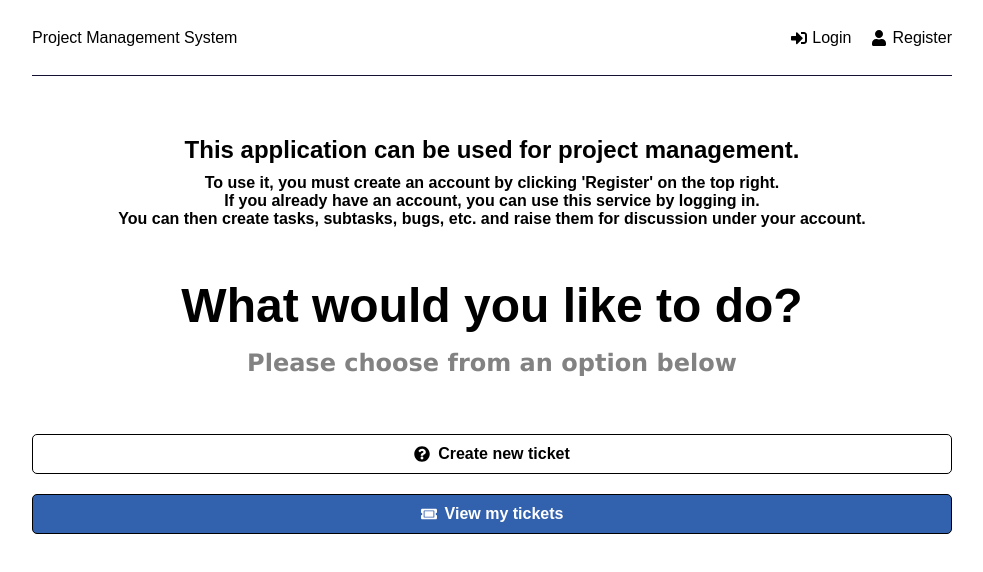
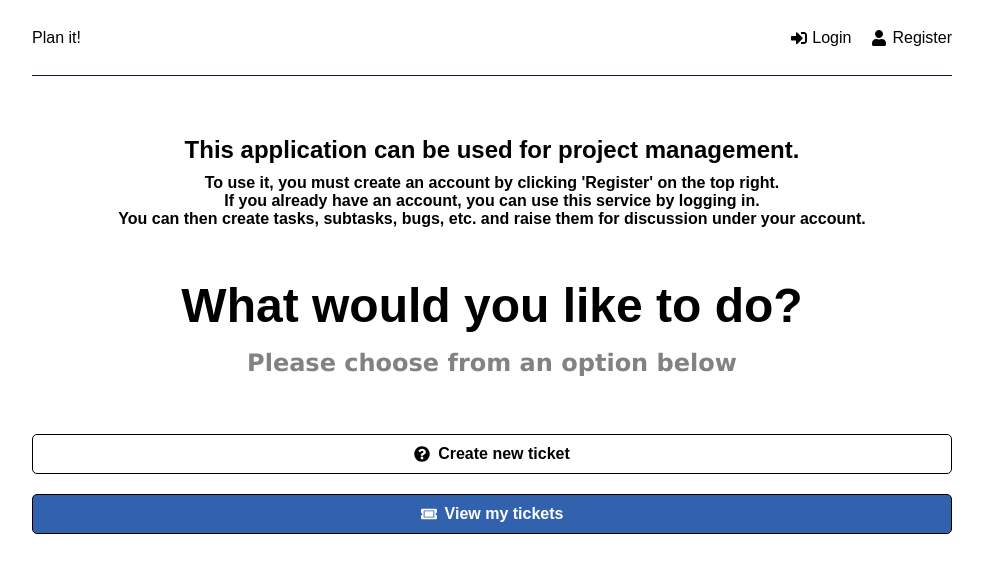
Before and after one commit to NicholasL1/Planit-Project-Management-System, a React (Create React App) app in the folder frontend/: page / in a window 1280 px wide. Shown: the top 572 px of the page, without its empty margins (148-1131 px from the left). Built offline with nearby package versions, Linux system fonts and the light colour scheme.

Commit message:
Changed project name

```diff
--- a/frontend/src/components/Header.jsx
+++ b/frontend/src/components/Header.jsx
@@ -18,7 +18,7 @@ function Header() {
   return (
     <div className='header'>
       <div className="logo">
-        <Link to='/'>Project Management System</Link>
+        <Link to='/'>Plan it!</Link>
       </div>
       <ul>
         {user ? (
```
